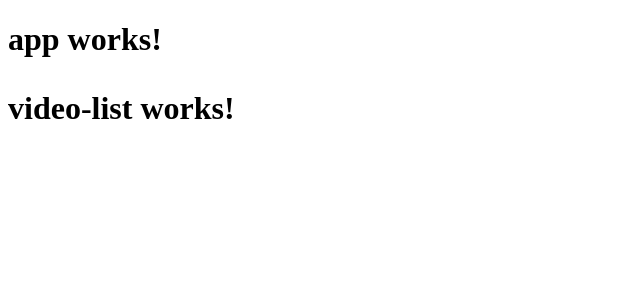
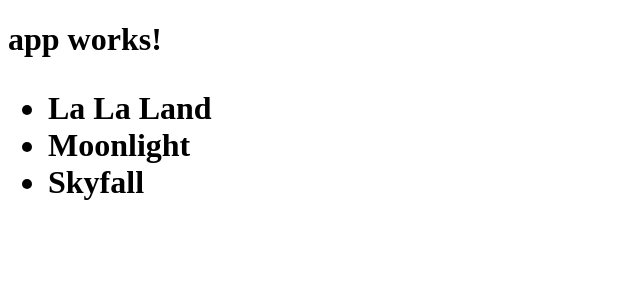
Before and after one commit to radekmas/warsawjs-workshop-4-portal-vod, an Angular app: page / in a window 1280 px wide. Shown: the top 300 px of the page, without its empty margins (0-640 px from the left). Built offline with nearby package versions, Linux system fonts and the light colour scheme.

Commit message:
Video list

```diff
--- /dev/null
+++ b/src/app/video-list/latest-video.service.ts
@@ -0,0 +1,24 @@
+import {Injectable} from '@angular/core';
+
+const VIDEOS = [
+  {
+    title: 'La La Land'
+  },
+  {
+    title: 'Moonlight'
+  },
+  {
+    title: 'Skyfall'
+  },
+];
+
+@Injectable()
+export class LatestVideoService {
+
+  constructor() {
+  }
+
+  getVideos(): Promise<any[]> {
+    return Promise.resolve(VIDEOS);
+  }
+}
--- a/src/app/video-list/video-list.component.html
+++ b/src/app/video-list/video-list.component.html
@@ -1,3 +1,7 @@
-<p>
-  video-list works!
-</p>
+
+<ul>
+    <li
+      *ngFor="let video of videos">
+      {{ video.title }}
+    </li>
+</ul>
--- a/src/app/video-list/video-list.component.ts
+++ b/src/app/video-list/video-list.component.ts
@@ -1,15 +1,24 @@
-import { Component, OnInit } from '@angular/core';
+import {Component, OnInit} from '@angular/core';
+import {LatestVideoService} from "./latest-video.service";
+//import { Video } from '../video.service.ts';
 
 @Component({
   selector: 'app-video-list',
   templateUrl: './video-list.component.html',
-  styleUrls: ['./video-list.component.css']
+  styleUrls: ['./video-list.component.css'],
+  providers: [LatestVideoService]
 })
 export class VideoListComponent implements OnInit {
+  private videos: any[] = [];
 
-  constructor() { }
+  constructor(private latestVideoService: LatestVideoService) {
+
+  }
 
   ngOnInit() {
+    this.latestVideoService.getVideos().then((VIDEOS) => {
+      this.videos = VIDEOS;
+    });
   }
 
 }
```
Also changed, not shown: src/app/video.service.ts (deleted, +0 -8 lines), 1 other file (tests, documents, lock files or other folders).
